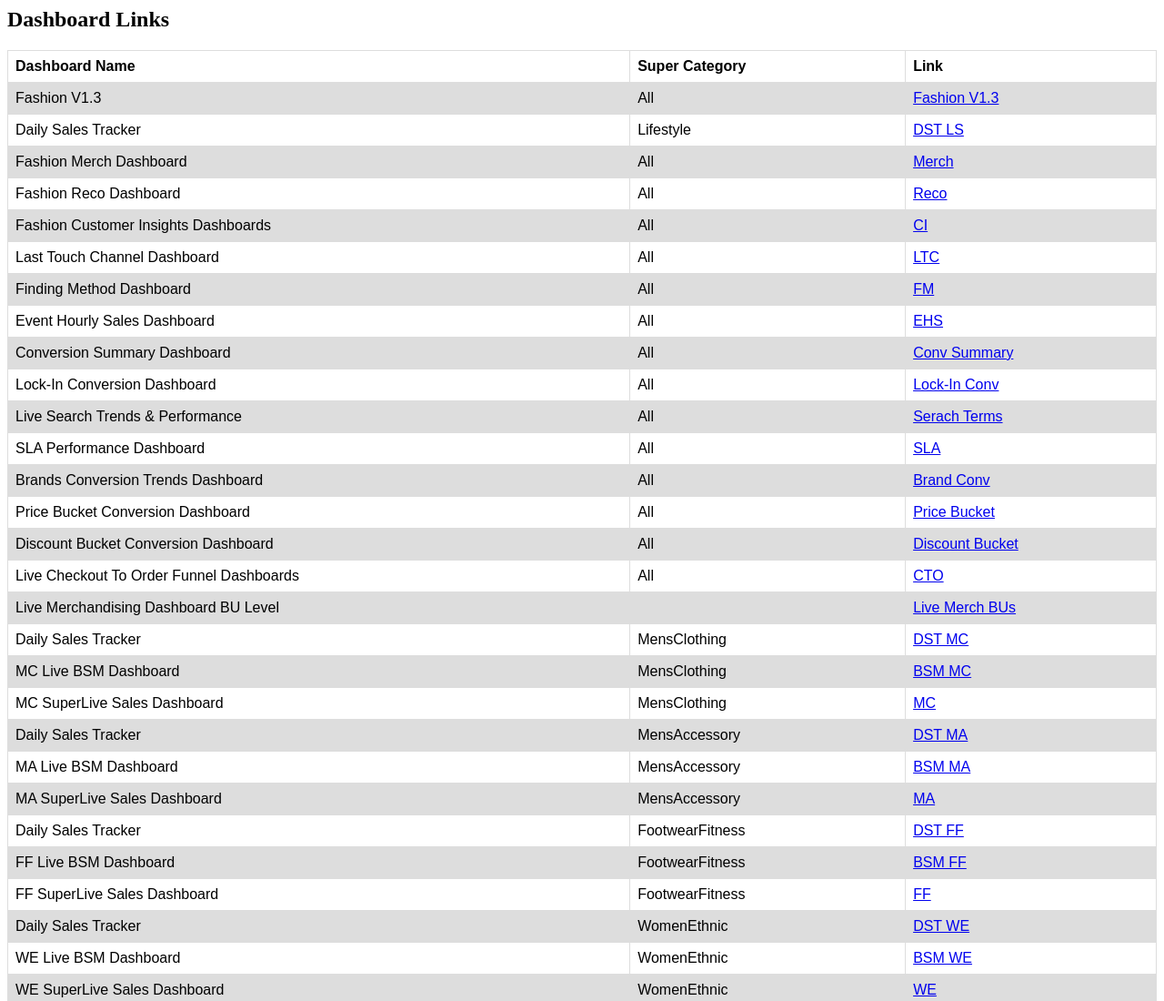
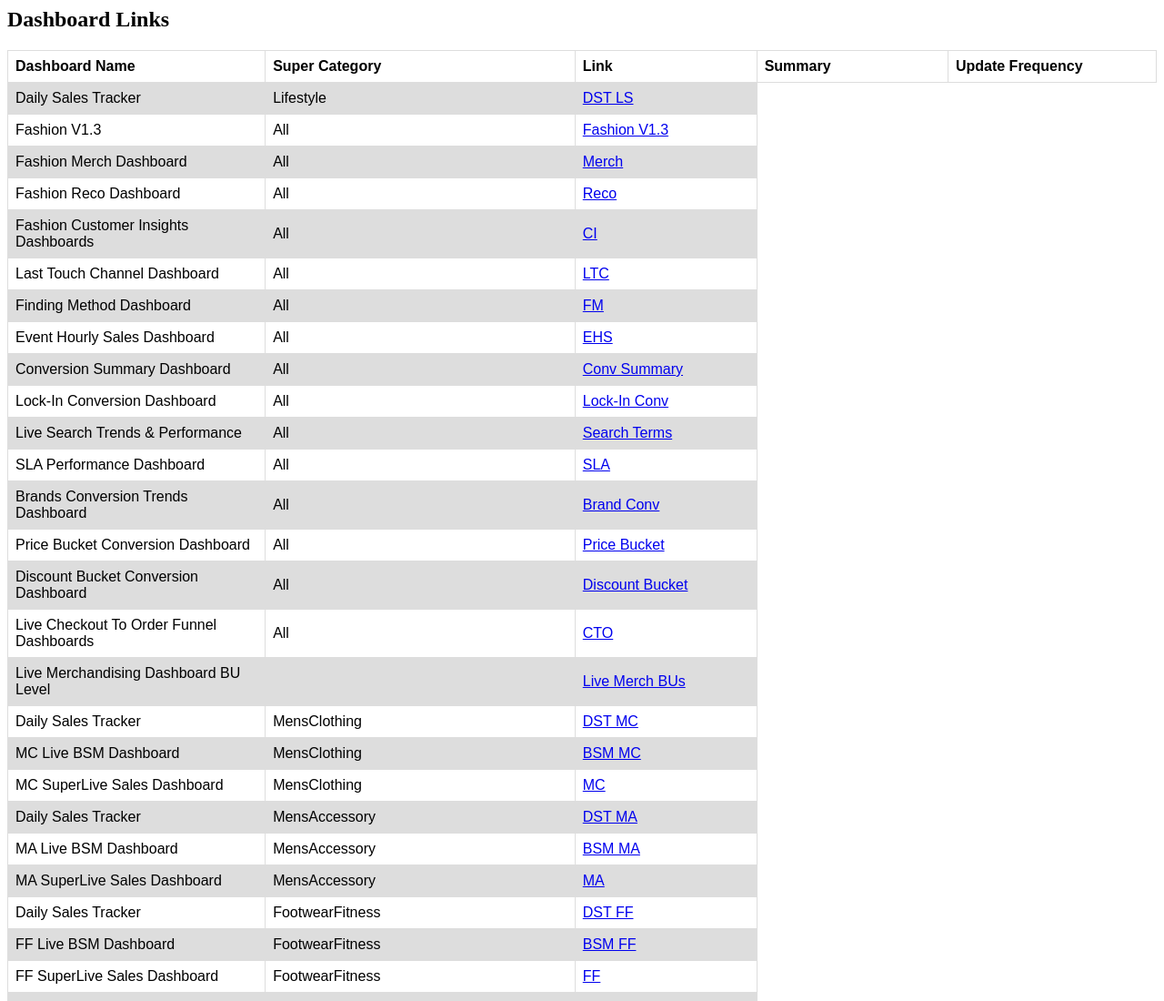
Before and after one commit to apretesh/apretesh.github.io, a plain HTML site: page index.html in a window 1280 px wide. Shown: the top 1100 px of the page at 91% size. Drawn offline with Linux system fonts and the light colour scheme.

Commit message:
Update index.html

```diff
--- a/index.html
+++ b/index.html
@@ -23,20 +23,27 @@ tr:nth-child(even) {
 <h2>Dashboard Links</h2>
 
 <table>
+  <col width="20">
+  <col width="10">
+  <col width="10">
+  <col width="40">
+  <col width="20">
   <tr>
     <th>Dashboard Name</th>
     <th>Super Category</th>
     <th>Link</th>
+    <th>Summary</th>
+    <th>Update Frequency</th>
+  </tr>
+    <tr>
+    <td>Daily Sales Tracker</td>
+    <td>Lifestyle</td>
+    <td><a href="https://docs.google.com/spreadsheets/d/186t_77TG7KYoMU8xemZQYYXuatYkhzgFs1y2puYcErE/edit#gid=1218004336">DST LS</a></td>
   </tr>
   <tr>
     <td>Fashion V1.3</td>
     <td>All</td>
     <td><a href="https://docs.google.com/spreadsheets/d/1Nhfrcd4PPLS8fCX31UgzSLR7rBvyr0W5r43sbFd-7_c/edit#gid=194662815">Fashion V1.3</a></td>
-  </tr>
-  <tr>
-    <td>Daily Sales Tracker</td>
-    <td>Lifestyle</td>
-    <td><a href="https://docs.google.com/spreadsheets/d/186t_77TG7KYoMU8xemZQYYXuatYkhzgFs1y2puYcErE/edit#gid=1218004336">DST LS</a></td>
   </tr>
   <tr>
     <td>Fashion Merch Dashboard</td>
@@ -81,7 +88,7 @@ tr:nth-child(even) {
   <tr>
     <td>Live Search Trends & Performance</td>
     <td>All</td>
-    <td><a href="https://docs.google.com/spreadsheets/d/15iXYSzDbjGoM8ME_5RPUQrWBAsk2INRIcJtWnuvUdOQ/edit?ts=5d1caea5#gid=2143759297">Serach Terms</a></td>
+    <td><a href="https://docs.google.com/spreadsheets/d/15iXYSzDbjGoM8ME_5RPUQrWBAsk2INRIcJtWnuvUdOQ/edit?ts=5d1caea5#gid=2143759297">Search Terms</a></td>
   </tr>
   <tr>
     <td>SLA Performance Dashboard</td>
```
